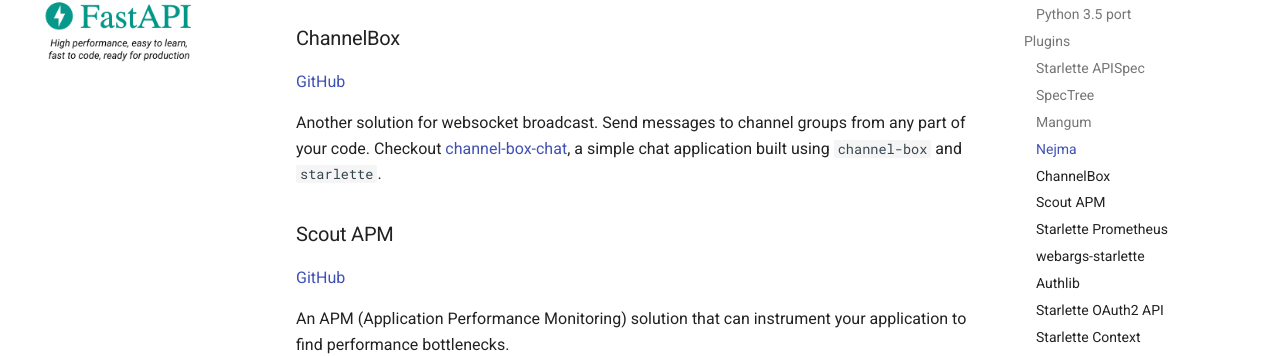
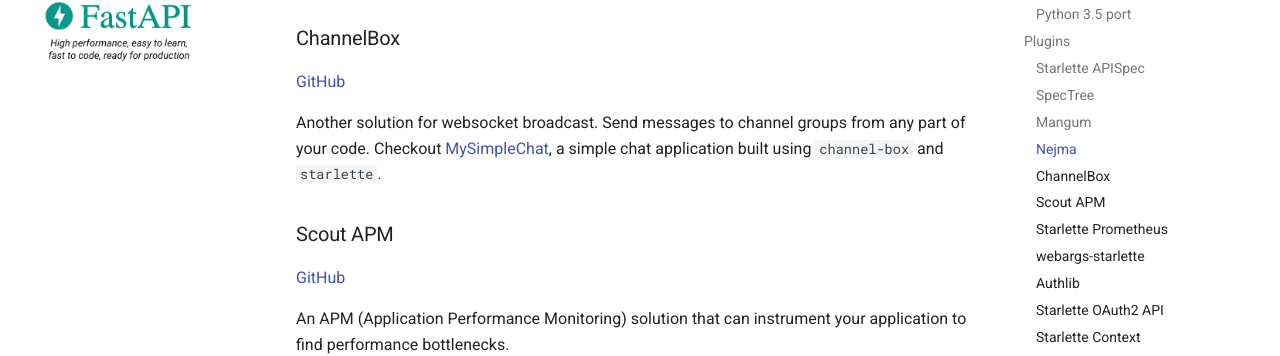
Before and after one commit to hidraco/starlette, an MkDocs documentation site: the page built from docs/third-party-packages.md, in a window 1280 px wide and 900 px high, scrolled down 1040 px. Shown: the part 121-477 px from the top of the window. Built offline with MkDocs 1.6.1 and Material for MkDocs 9.7.7, drawn with Linux system fonts in a browser that asks for light colours; comment, search, counter and statistics services are not loaded.

Commit message:
Update third-party-packages.md (#1316)
Channel-box chat url migrate

```diff
--- a/docs/third-party-packages.md
+++ b/docs/third-party-packages.md
@@ -44,7 +44,7 @@ Checkout <a href="https://github.com/taoufik07/nejma-chat" target="_blank">nejma
 <a href="https://github.com/Sobolev5/channel-box" target="_blank">GitHub</a>
 
 Another solution for websocket broadcast. Send messages to channel groups from any part of your code.
-Checkout <a href="https://svue-backend.andrey-sobolev.ru/chat/chat1/" target="_blank">channel-box-chat</a>, a simple chat application built using `channel-box` and `starlette`.
+Checkout <a href="https://channel-box.andrey-sobolev.ru/" target="_blank">MySimpleChat</a>, a simple chat application built using `channel-box` and `starlette`.
 
 ### Scout APM
 
```
